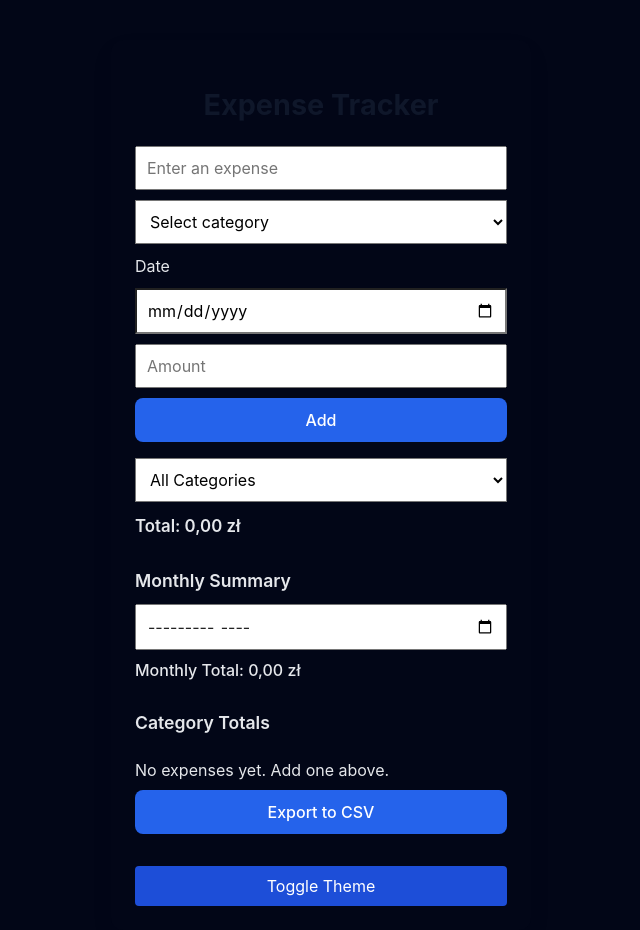
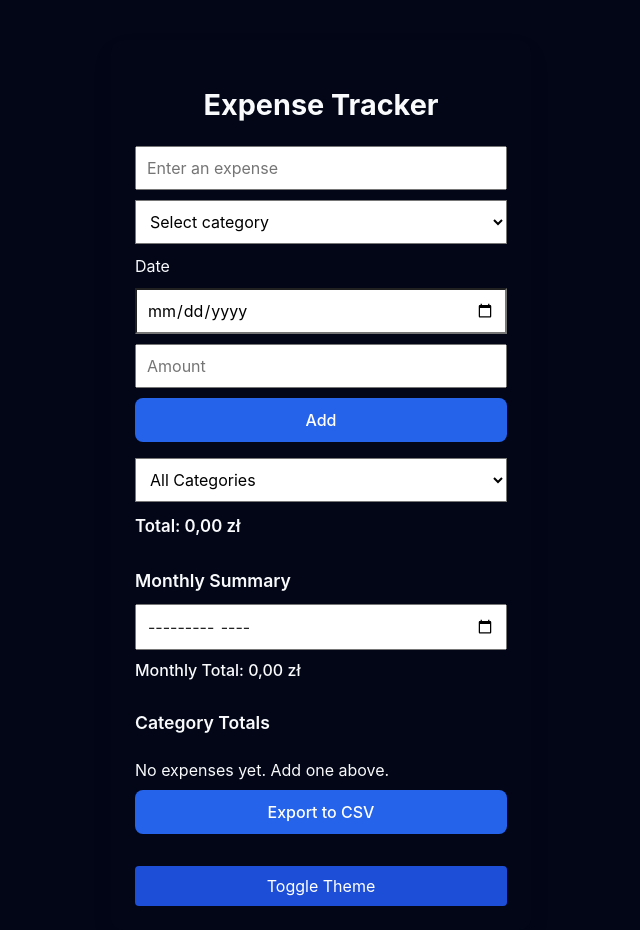
Before and after one commit to Shadabshaikh07/shadabshaikh07.github.io, a plain HTML site: page index.html in a window 1280 px wide. Shown: the whole page, without its empty margins (319-959 px from the left). Drawn offline with nearby package versions, Linux system fonts and the light colour scheme.

Commit message:
Improve dark mode text contrast

```diff
--- a/styles.css
+++ b/styles.css
@@ -24,7 +24,7 @@ body.light {
 body.dark {
   --bg-color: #020617;
   --card-bg: #020617;
-  --text-color: #e5e7eb;
+  --text-color: #f8fafc;     /* brighter text */
   --muted-text: #94a3b8;
 }
 
@@ -56,7 +56,7 @@ h1 {
   margin-bottom: 16px;
   text-align: center;
   margin-bottom: 20px;
-  color: #0f172a;
+  color: var(--text-color);
 }
 
 h2 {
```
